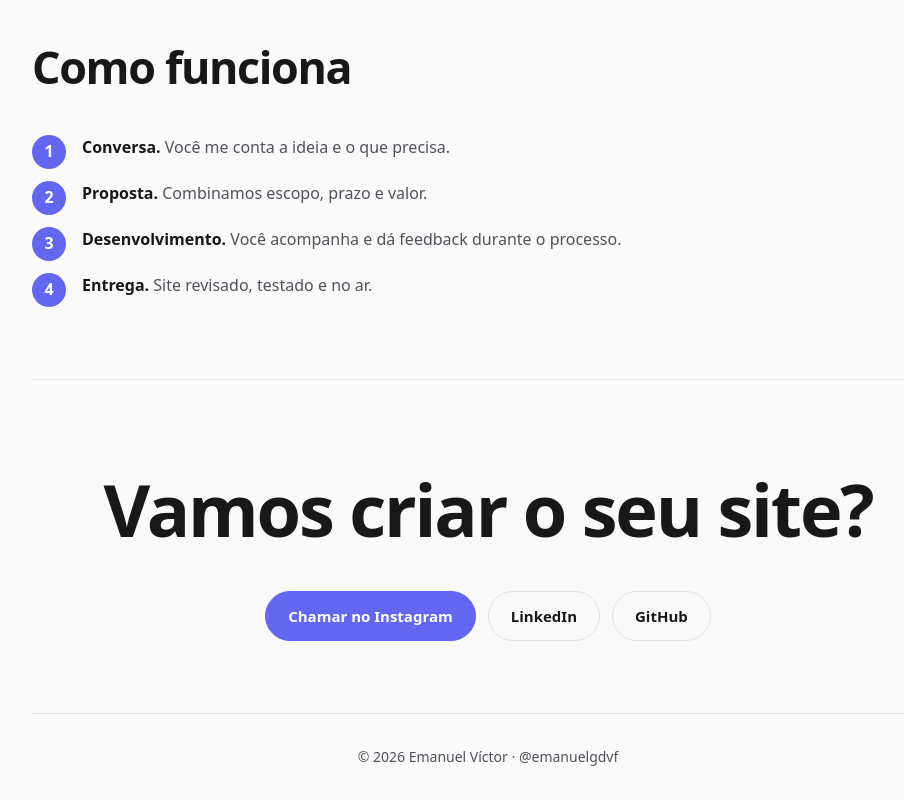
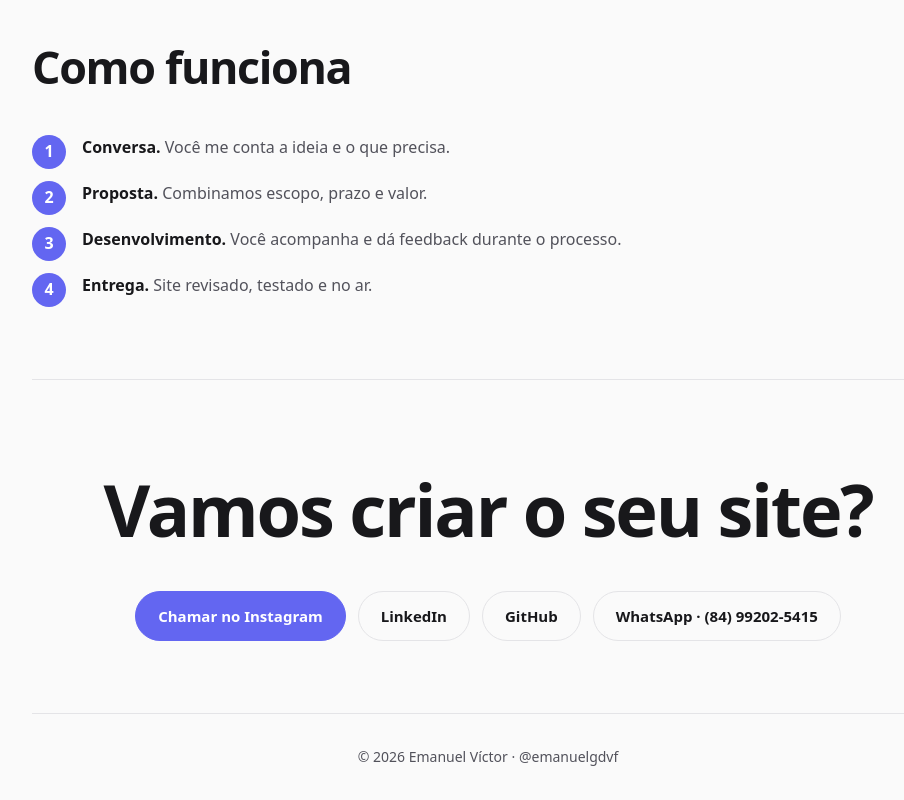
Before and after one commit to emanuelgdvf/Portifolio, a plain HTML site: page Portifolio/index.html in a window 1280 px wide. Shown: the part 2149-2949 px from the top of the page, without its empty margins (152-1056 px from the left). Drawn offline with nearby package versions, Linux system fonts and the light colour scheme.

Commit message:
Add WhatsApp contact link to index.html

```diff
--- a/Portifolio/index.html
+++ b/Portifolio/index.html
@@ -66,6 +66,7 @@
     <a class="btn main" href="https://www.instagram.com/emanuelgdvf" target="_blank" rel="noopener">Chamar no Instagram</a>
     <a class="btn" href="https://www.linkedin.com/in/emanuel-v%C3%ADctor-de-freitas-morais-49a4653ab/" target="_blank" rel="noopener">LinkedIn</a>
     <a class="btn" href="https://github.com/emanuelgdvf" target="_blank" rel="noopener">GitHub</a>
+    <a class="btn" href="https://wa.me/5584992025415" target="_blank" rel="noopener">WhatsApp · (84) 99202-5415</a>
   </div>
 </section>
 
@@ -96,5 +97,6 @@
   }catch(e){document.querySelectorAll("[data-rv]").forEach(function(el){el.style.opacity=1;});}
 })();
 </script>
+
 </body>
 </html>
```
